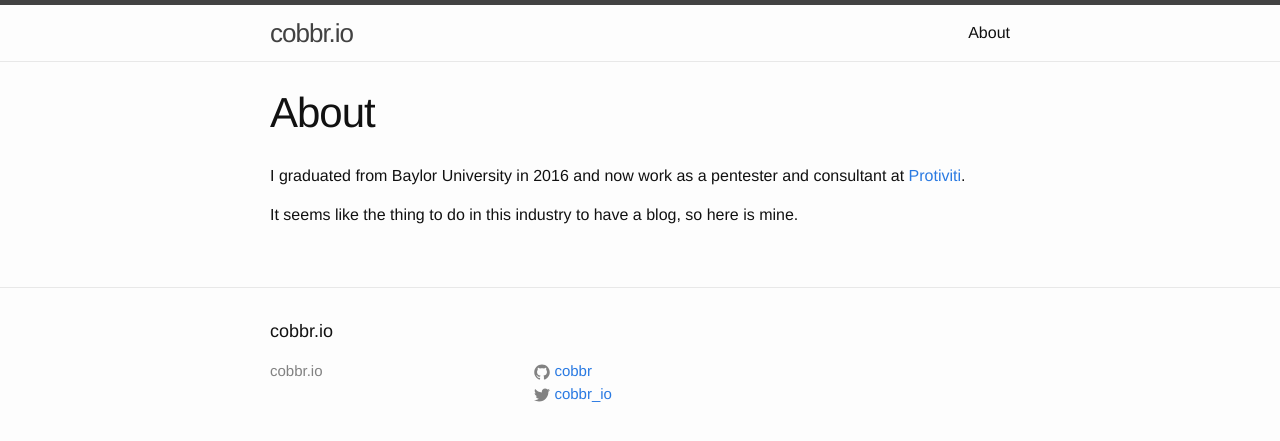
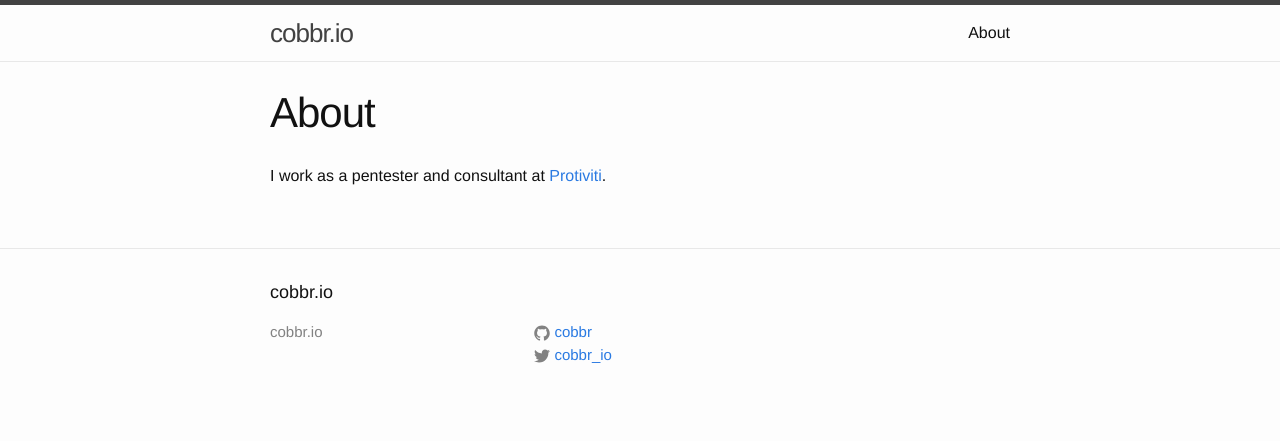
Before and after one commit to cobbr/cobbr.io, a Jekyll site: the page built from about.md, in a window 1280 px wide. Shown: the top 441 px of the page. Built offline with Jekyll 4.4.1, drawn with Linux system fonts in a browser that asks for light colours.

Commit message:
Update About page

```diff
--- a/about.md
+++ b/about.md
@@ -4,6 +4,4 @@ title: About
 permalink: /about/
 ---
 
-I graduated from Baylor University in 2016 and now work as a pentester and consultant at [Protiviti](https://www.protiviti.com/).
-
-It seems like the thing to do in this industry to have a blog, so here is mine.
+I work as a pentester and consultant at [Protiviti](https://www.protiviti.com/).
```
